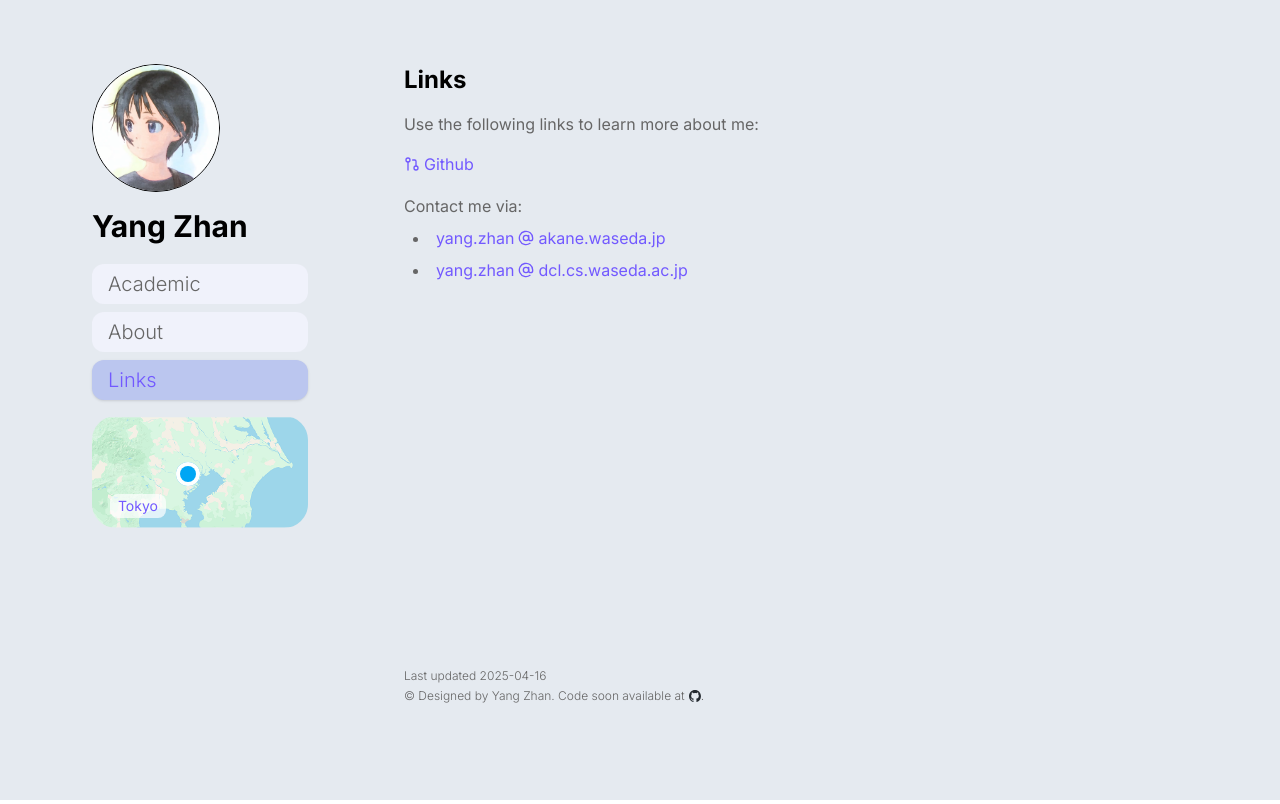
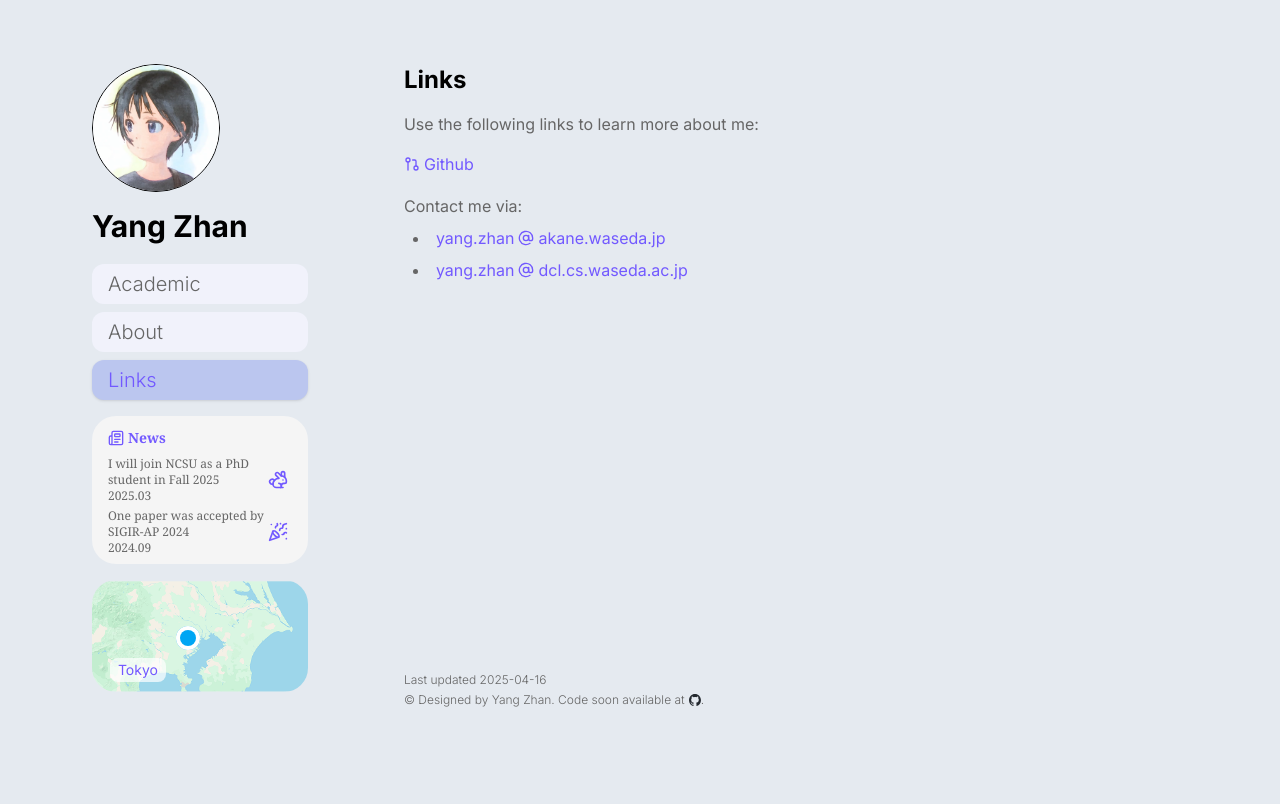
Before and after one commit to SN-F-QR/academic-personal, a React (Vite) app: page /links in a window 1280 px wide. Built offline with nearby package versions, Linux system fonts and the light colour scheme.

Commit message:
feat: add News widget

```diff
--- a/src/components/NavBar.tsx
+++ b/src/components/NavBar.tsx
@@ -1,5 +1,6 @@
 import { NavLink } from "react-router";
 import LocationWidget from "./LocationWidget";
+import NewsWidget from "./NewsWidget";
 import React from "react";
 
 const NavBar: React.FC = () => {
@@ -24,6 +25,7 @@ const NavBar: React.FC = () => {
       <nav className="flex flex-col space-y-1 text-xl font-light text-gray">
         <NavButtonList names={["Academic", "About", "Links"]} />
       </nav>
+      <NewsWidget />
       <LocationWidget />
     </div>
   );
--- /dev/null
+++ b/src/components/NewsWidget.tsx
@@ -0,0 +1,64 @@
+import {
+  Newspaper,
+  PartyPopper,
+  Sparkles,
+  Trophy,
+  Cat,
+  Rabbit,
+} from "lucide-react";
+import newsData from "../content/news.json";
+
+type IconType = React.ComponentType<{ className?: string }>;
+
+const iconMap: Record<string, IconType> = {
+  award: Trophy,
+  accept: PartyPopper,
+  star: Sparkles,
+  cat: Cat,
+  rabbit: Rabbit,
+};
+
+const NewsWidget = () => {
+  const newList: React.ReactNode[] = newsData
+    .slice(0, 2)
+    .map((item) => (
+      <NewsItem
+        title={item.title}
+        date={item.date}
+        type={item.type}
+        key={item.title}
+      />
+    ));
+
+  return (
+    <div className="flex w-54 flex-col rounded-3xl bg-[#F5F5F5] px-4 py-2 font-serif">
+      <span className="flex w-full items-center space-x-1 pt-1 pb-2 text-purple-strong">
+        <Newspaper className="size-4" />
+        <h3 className="font-serif text-sm font-semibold">News</h3>
+      </span>
+      <div className="flex flex-col items-center justify-evenly space-y-1 pr-1">
+        {newList}
+      </div>
+    </div>
+  );
+};
+
+export const NewsItem: React.FC<{
+  title: string;
+  date: string;
+  type: string;
+}> = ({ title, date, type }) => {
+  const Icon: IconType = iconMap[type] || PartyPopper;
+
+  return (
+    <div className="border-gray-light flex w-full items-center justify-between">
+      <div className="flex flex-col text-xs">
+        <p className="my-0 line-clamp-3 text-gray">{title}</p>
+        <p className="my-0 font-light text-gray">{date}</p>
+      </div>
+      <Icon className="size-5 shrink-0 text-purple-strong" />
+    </div>
+  );
+};
+
+export default NewsWidget;
--- /dev/null
+++ b/src/content/news.json
@@ -0,0 +1,32 @@
+[
+  {
+    "title": "I will join NCSU as a PhD student in Fall 2025",
+    "date": "2025.03",
+    "type": "rabbit"
+  },
+  {
+    "title": "One paper was accepted by SIGIR-AP 2024",
+    "date": "2024.09",
+    "type": "accept"
+  },
+  {
+    "title": "Our paper won a best paper award at AVI 2024!!!",
+    "date": "2024.06",
+    "type": "award"
+  },
+  {
+    "title": "One paper was accepted by AVI 2024 (acceptance rate 28%)",
+    "date": "2024.03",
+    "type": "cat"
+  },
+  {
+    "title": "Our paper was accepted as poster by IEEE VR 2024",
+    "date": "2024.01",
+    "type": "accept"
+  },
+  {
+    "title": "I accepted Azusa Ono Memorial Scholarship.",
+    "date": "2023.12",
+    "type": "star"
+  }
+]
```
